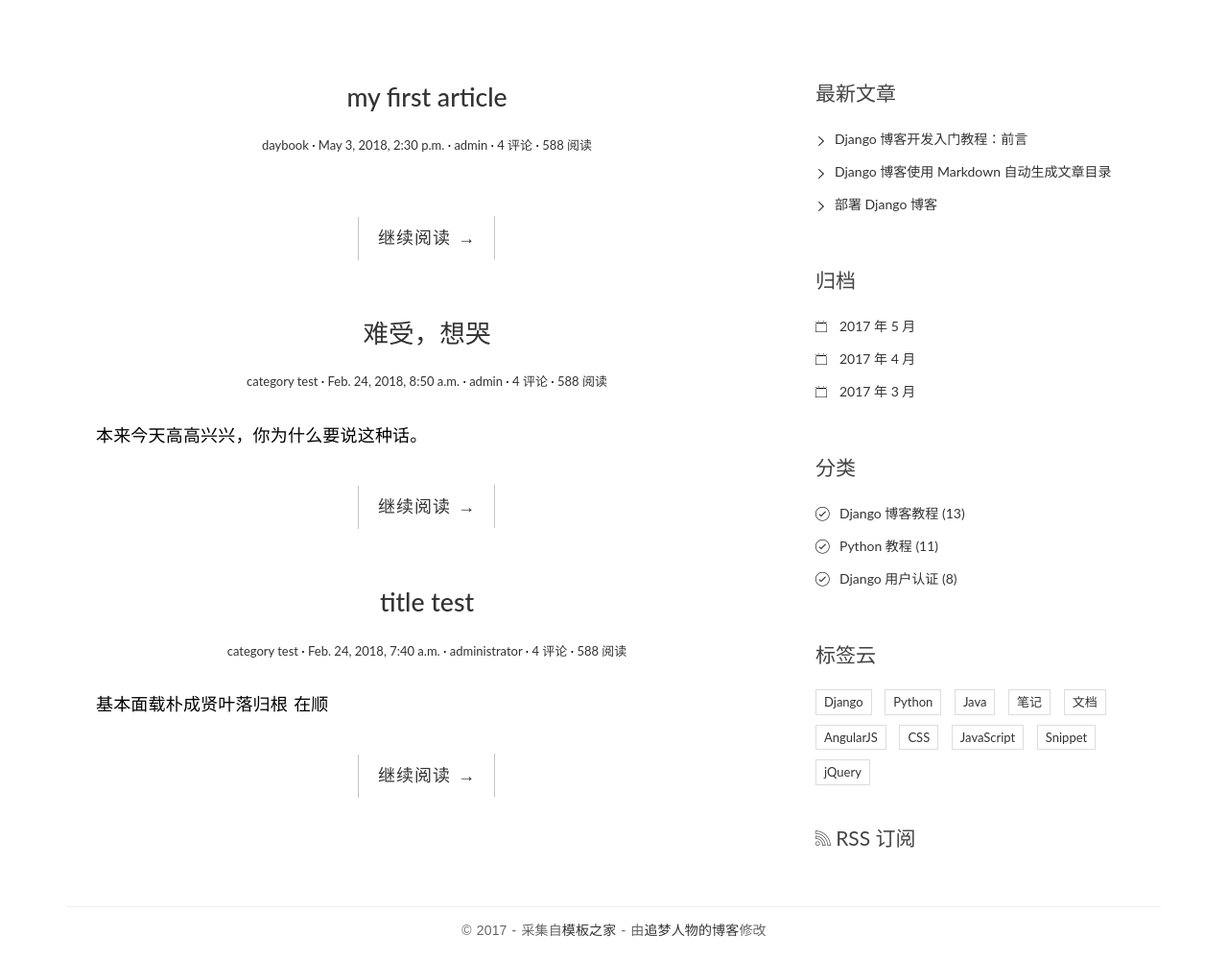
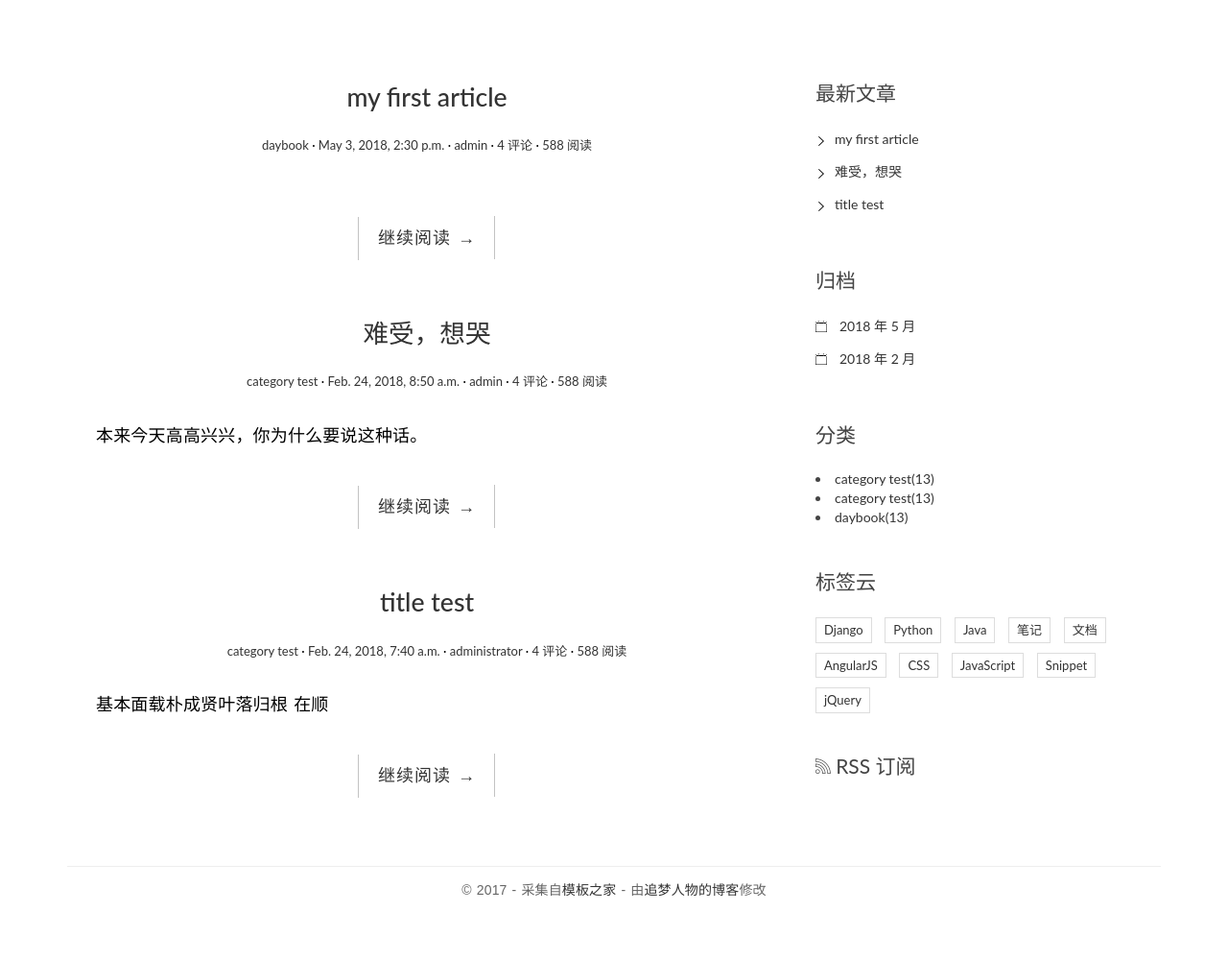
Before and after one commit to seozed/mysite, a Django app: page / in a window 1280 px wide. Shown: the part 91-1091 px from the top of the page at 96% size. After the commit the page ends 1025 px from the top, so only its background shows below. Run offline with Django 3.2, Linux system fonts and the light colour scheme; data comes from the database, SQL or seed files in the repository; both versions use the stored data as it was after the commit; some libraries are stand-ins or nearby versions.

Commit message:
创始模板标签

```diff
--- a/blog/templates/blog/base.html
+++ b/blog/templates/blog/base.html
@@ -1,4 +1,6 @@
-{% load static %}
+{% load staticfiles %}
+{% load blog_tags %}
+
 <!DOCTYPE html>
 <html>
 <head>
@@ -76,46 +78,42 @@
                 {% endblock toc %}
                 <div class="widget widget-recent-posts">
                     <h3 class="widget-title">最新文章</h3>
+                    {% get_recent_posts as recent_post_list %}
+
                     <ul>
-                        <li>
-                            <a href="#">Django 博客开发入门教程：前言</a>
-                        </li>
-                        <li>
-                            <a href="#">Django 博客使用 Markdown 自动生成文章目录</a>
-                        </li>
-                        <li>
-                            <a href="#">部署 Django 博客</a>
-                        </li>
+                        {% for post in recent_post_list %}
+                            <li>
+                            <a href="{{ post.get_absolute_url }}">{{ post.title }}</a>
+                            </li>
+                            {% empty %}
+                            暂无文章！
+                        {% endfor %}
                     </ul>
                 </div>
                 <div class="widget widget-archives">
                     <h3 class="widget-title">归档</h3>
+                    {% archives as date_list %}
                     <ul>
-                        <li>
-                            <a href="#">2017 年 5 月</a>
-                        </li>
-                        <li>
-                            <a href="#">2017 年 4 月</a>
-                        </li>
-                        <li>
-                            <a href="#">2017 年 3 月</a>
-                        </li>
+                        {% for date in date_list %}
+                            <li>
+                            <a href="{% url 'blog:archives' date.year date.month %}">{{ date.year }} 年 {{ date.month }} 月</a>
+                            </li>
+                            {% empty %}
+                            暂无归档！
+                        {% endfor %}
                     </ul>
                 </div>
 
                 <div class="widget widget-category">
                     <h3 class="widget-title">分类</h3>
-                    <ul>
+                    {% get_categories as category_list %}
+                    {% for category in category_list %}
                         <li>
-                            <a href="#">Django 博客教程 <span class="post-count">(13)</span></a>
+                            <a href="#">{{ category.name }}<span class="post-count">(13)</span> </a>
                         </li>
-                        <li>
-                            <a href="#">Python 教程 <span class="post-count">(11)</span></a>
-                        </li>
-                        <li>
-                            <a href="#">Django 用户认证 <span class="post-count">(8)</span></a>
-                        </li>
-                    </ul>
+                        {% empty %}
+                        暂无分类！
+                    {% endfor %}
                 </div>
 
                 <div class="widget widget-tag-cloud">
--- a/blog/templatetags/blog_tags.py
+++ b/blog/templatetags/blog_tags.py
@@ -6,7 +6,7 @@ register = template.Library()
 
 @register.simple_tag
 def get_recent_posts(num=5):
-    return Post.objects.all().order_by('-create_time')[:num]
+    return Post.objects.all().order_by('-created_time')[:num]
 
 
 @register.simple_tag
@@ -16,4 +16,5 @@ def archives():
 
 @register.simple_tag
 def get_categories():
+    # 别忘了在顶部引入 Category 类
     return Category.objects.all()
--- a/blog/urls.py
+++ b/blog/urls.py
@@ -7,5 +7,6 @@ app_name = 'blog'
 
 urlpatterns = [
     path('', views.index, name='index'),
-    path('post/<int:pk>/', views.detail, name='detail')
+    path('post/<int:pk>/', views.detail, name='detail'),
+    path('archives/<int:year>/<int:month>', views.archives, name='archives'),
 ]
--- a/blog/views.py
+++ b/blog/views.py
@@ -1,13 +1,29 @@
 from django.shortcuts import render, get_object_or_404
 from django.http import HttpResponse
-from .models import  Post
+from .models import Post, Category
+import markdown
 
 # Create your views here.
+
 
 def index(request):
     post_list = Post.objects.all().order_by('-created_time')
     return render(request, 'blog/index.html', context={'post_list': post_list})
 
+
 def detail(request, pk):
     post = get_object_or_404(Post, pk=pk)
     return render(request, 'blog/detail.html', context={'post': post})
+
+
+def archives(request, year, month):
+    post_list = Post.objects.filter(created_time__year=year,
+                                    created_time__month=month
+                                    ).order_by('-created_time')
+    return render(request, 'blog/index.html', context={'post_list': post_list})
+
+
+def category(request, pk):
+    cate = get_object_or_404(Category, pk=pk)
+    post_list = Post.objects.filter(category=cate).order_by('-created_time')
+    return render(request, 'blog/index.html', )
--- a/mysite/settings.py
+++ b/mysite/settings.py
@@ -65,7 +65,11 @@ TEMPLATES = [
                 'django.contrib.auth.context_processors.auth',
                 'django.contrib.messages.context_processors.messages',
             ],
+            'libraries': {
+                'blog_tags': 'blog.templatetags.blog_tags',
+            }
         },
+
     },
 ]
 
```
Also changed, not shown: db.sqlite3.
